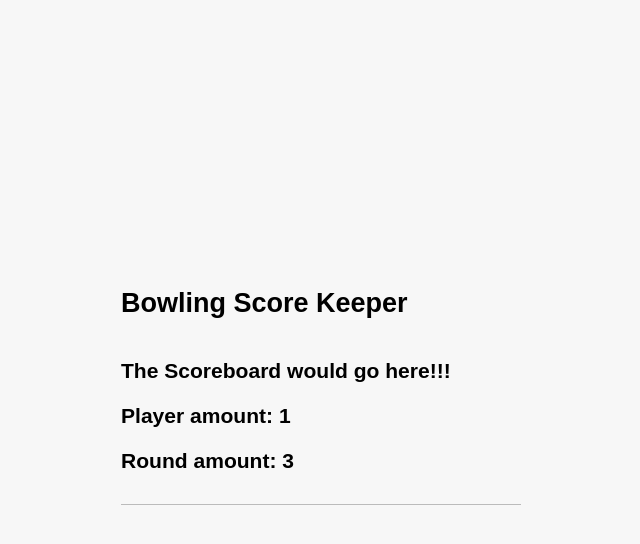
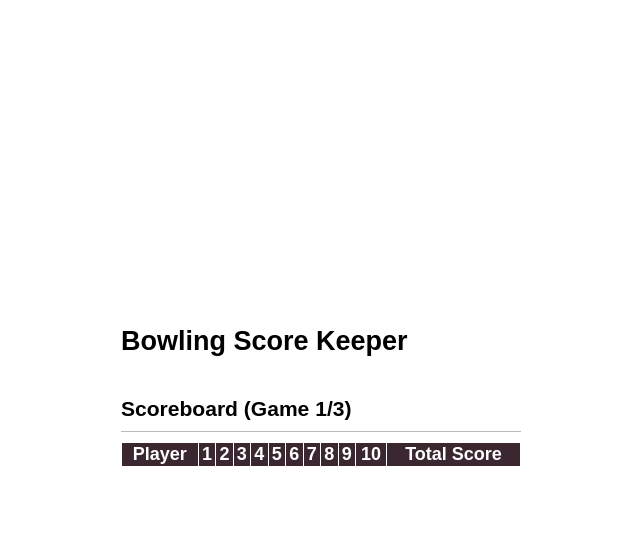
Before and after one commit to iivariepic/Bowling-Score-Keeper, a React (Create React App) app: page / in a window 1280 px wide. Both pictures are taken after a click on the button "Start Game with these Settings". Shown: the top 544 px of the page, without its empty margins (319-959 px from the left). Built offline with nearby package versions, Linux system fonts and the light colour scheme.

Commit message:
Scoreboard table headers complete

```diff
--- a/src/App.css
+++ b/src/App.css
@@ -7,7 +7,7 @@
 }
 
 body {
-    background-color: #f7f7f7;
+    background-color: #fff;
     display: flex;
     flex-direction: column;
     align-items: center;
@@ -22,6 +22,7 @@ body {
     margin: 30px auto;
     width: 400px;
 }
+
 
 h1 {
     letter-spacing: 1px;
@@ -83,3 +84,26 @@ input[type='number'] {
     padding: 10px;
     margin: 10px 0;
 }
+
+table {
+    border-collapse: collapse;
+    width: 100%;
+}
+
+th {
+    border: 1px solid #ffffff;
+    background-color: #3B2730;
+    color: #ffffff
+}
+
+td {
+    border: 1px solid #212529;
+}
+
+tr:nth-child(even) {
+    background-color: #2185CF
+}
+
+tr:nth-child(odd) {
+    background-color: #163E55
+}
--- a/src/components/Scoreboard.js
+++ b/src/components/Scoreboard.js
@@ -5,13 +5,31 @@ import { GlobalContext } from "../context/GlobalState";
 
 export const Scoreboard = () => {
     const { game } = useContext(GlobalContext);
+    const { currentRound } = useContext(GlobalContext)
+    const { currentFrame } = useContext(GlobalContext)
 
 
     return (
-        <h3>
-            The Scoreboard would go here!!!
-            <p>Player amount: {game.players}</p>
-            <p>Round amount: {game.rounds}</p>
-        </h3>
+        <>
+            <h3>
+                Scoreboard (Game {currentRound}/{game.rounds})
+            </h3>
+            <table>
+                <tr>
+                    <th>Player</th>
+                    <th>1</th>
+                    <th>2</th>
+                    <th>3</th>
+                    <th>4</th>
+                    <th>5</th>
+                    <th>6</th>
+                    <th>7</th>
+                    <th>8</th>
+                    <th>9</th>
+                    <th>10</th>
+                    <th>Total Score</th>
+                </tr>
+            </table>
+        </>
     )
 }
--- a/src/context/GlobalState.js
+++ b/src/context/GlobalState.js
@@ -2,8 +2,9 @@ import React, { createContext, useReducer } from "react";
 import AppReducer from './AppReducer';
 
 const initialState = {
-    game: {}
-
+    game: {},
+    currentRound: 1,
+    currentFrame: 1,
 }
 
 export const GlobalContext = createContext(initialState)
@@ -21,6 +22,8 @@ export const GlobalProvider = ({ children }) => {
 
     return (<GlobalContext.Provider value={{
         game: state.game,
+        currentRound: state.currentRound,
+        currentFrame: state.currentFrame,
         startGame
     }}>
         {children}
```
